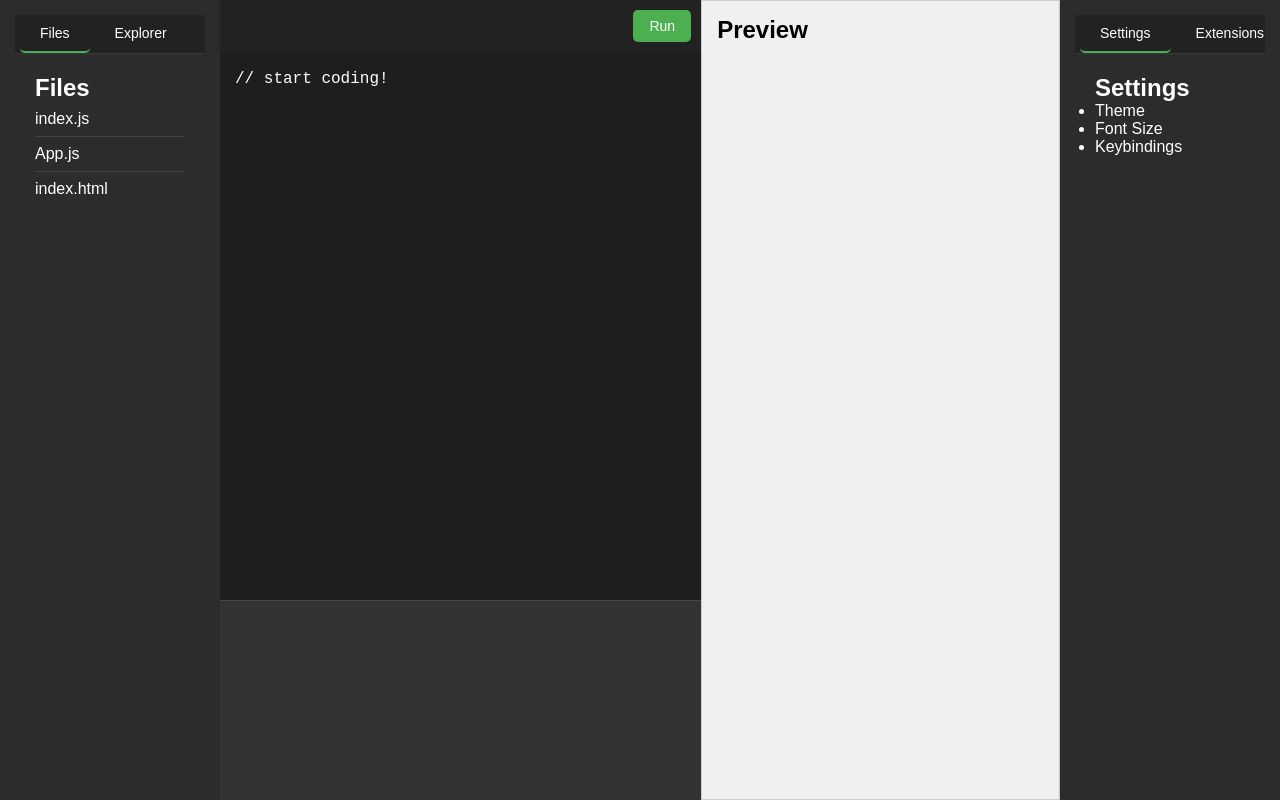
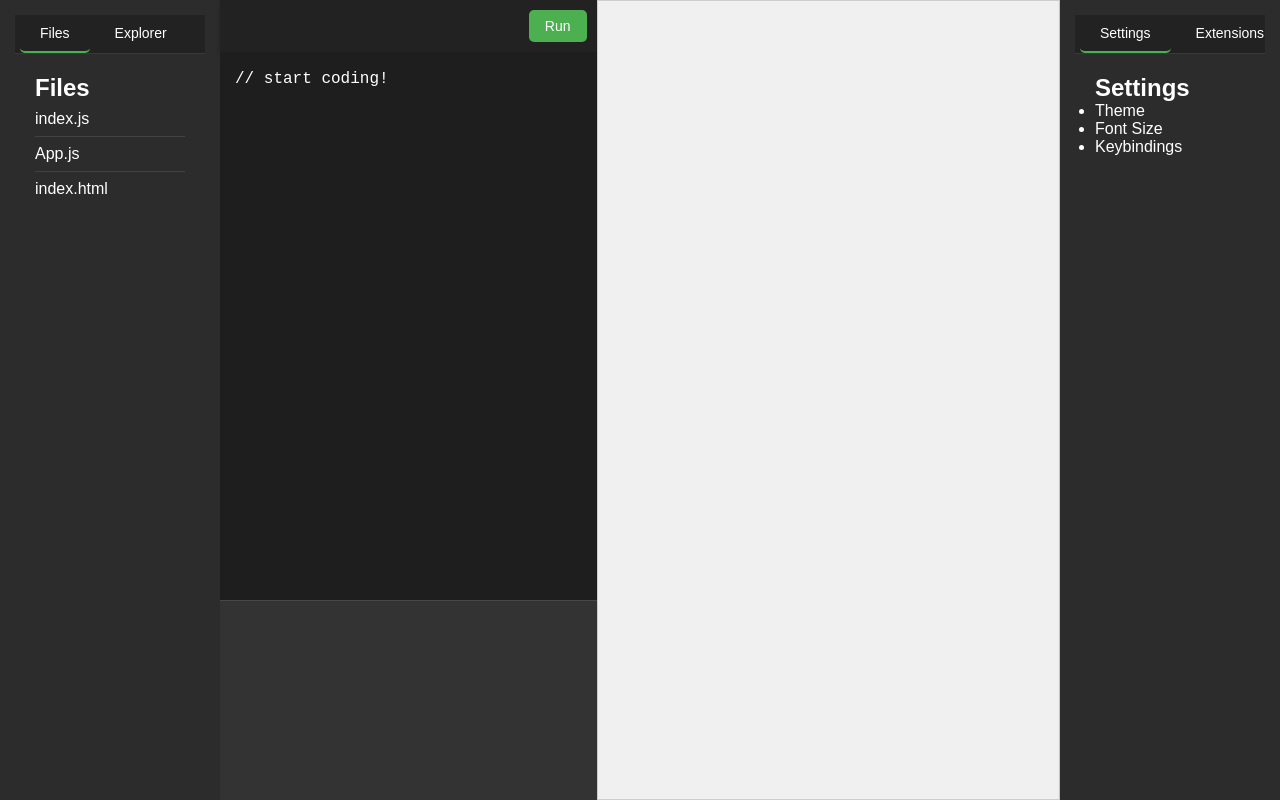
Before and after one commit to sh-navid/NabotStudio, a React (Create React App) app: page / in a window 1280 px wide. Built offline with nearby package versions, Linux system fonts and the light colour scheme.

Commit message:
[Enhancement] Fixed the iframe

```diff
--- a/src/components/Preview.js
+++ b/src/components/Preview.js
@@ -1,10 +1,23 @@
-import React from 'react';
+import { useRef, useEffect } from 'react';
 
-function Preview({ previewContent }) {
+function Preview({ url }) {
+  const iframeRef = useRef(null);
+  const defaultURL = "http://localhost:5001";
+
+  useEffect(() => {
+    const iframe = iframeRef.current;
+    if (iframe) {
+      iframe.src = url || defaultURL;
+    }
+  }, [url]);
+
   return (
     <div className="preview">
-      <h2>Preview</h2>
-      <pre>{previewContent}</pre>
+      <iframe
+        ref={iframeRef}
+        title="External URL Preview"
+        style={{ width: '100%', height: '100%', border: 'none' }}
+      />
     </div>
   );
 }
```
